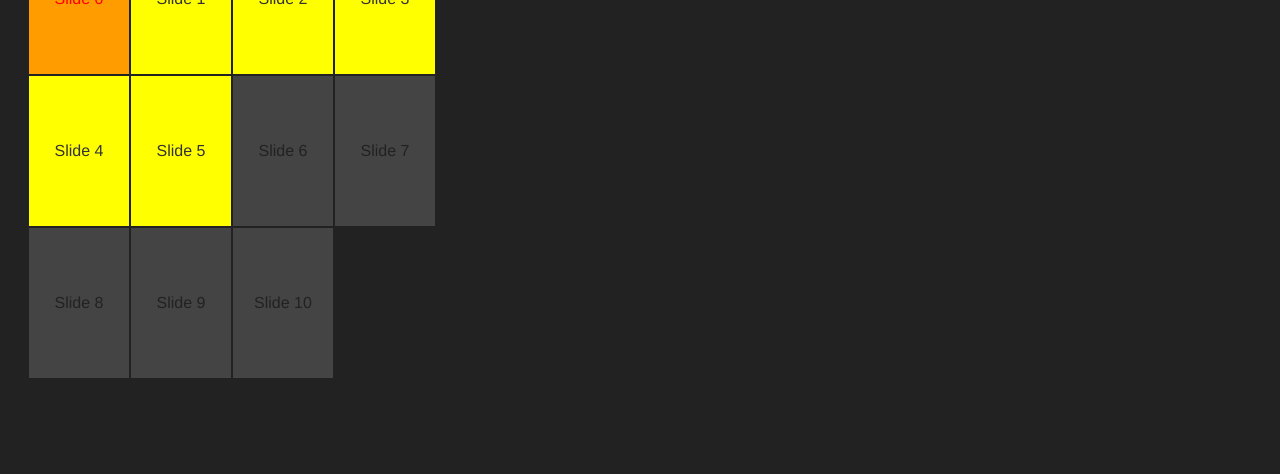
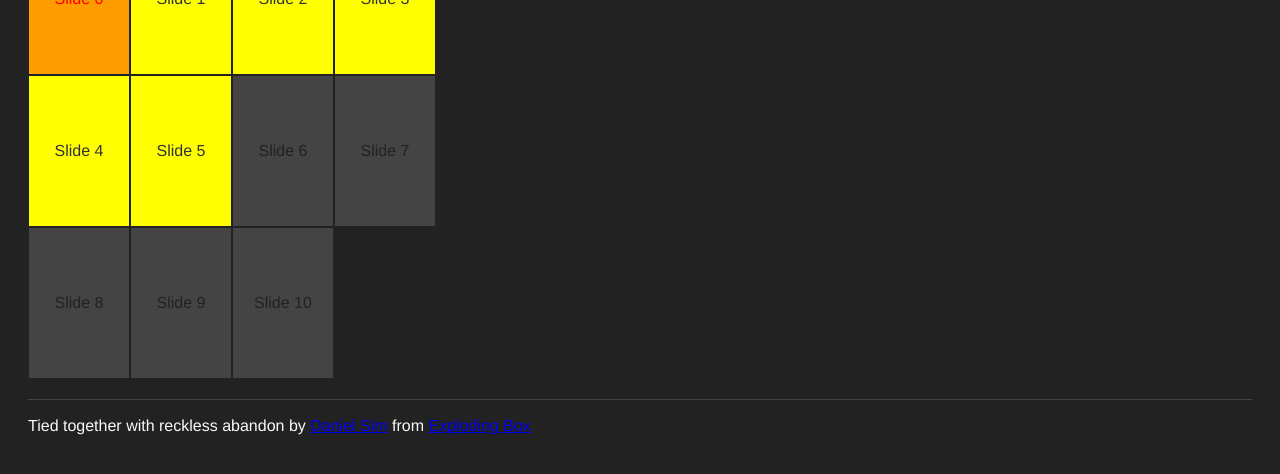
Before and after one commit to dansimco/ClassRotator, a plain HTML site: page index.html in a window 1280 px wide. Shown: the part 322-796 px from the top of the page. Drawn offline with Linux system fonts and the light colour scheme.

Commit message:
add footer

```diff
--- a/index.html
+++ b/index.html
@@ -71,5 +71,8 @@
     <div class="slide">Slide 10</div>
   </div>
   <a href="https://github.com/danielsim/ClassRotator"><img style="position: absolute; top: 0; right: 0; border: 0;" src="https://gs1.wac.edgecastcdn.net/80460E/assets/img/e6bef7a091f5f3138b8cd40bc3e114258dd68ddf/687474703a2f2f73332e616d617a6f6e6177732e636f6d2f6769746875622f726962626f6e732f666f726b6d655f72696768745f7265645f6161303030302e706e67" alt="Fork me on GitHub"></a>
+  <div id="footer" style="margin-top: 20px; padding-top: 15px; border-top: 1px solid #444">
+    Tied together with reckless abandon by <a href="http://daniel-sim.com">Daniel Sim</a> from <a href="http://www.explodingbox.com">Exploding Box</a>
+  </div>
 </body>
 </html>
```
